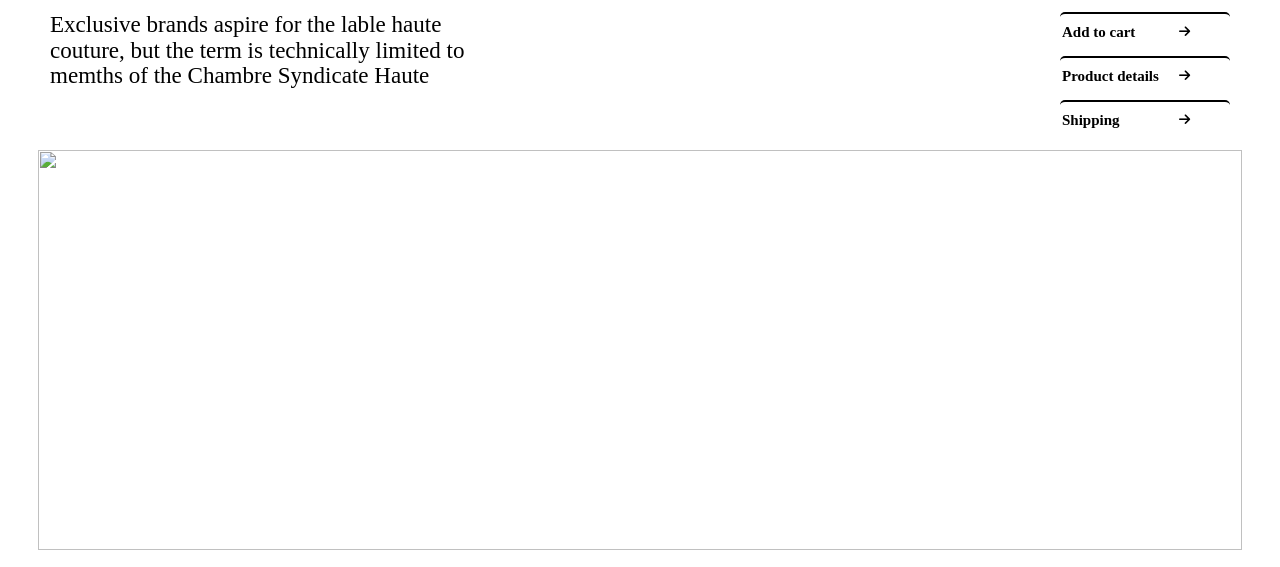
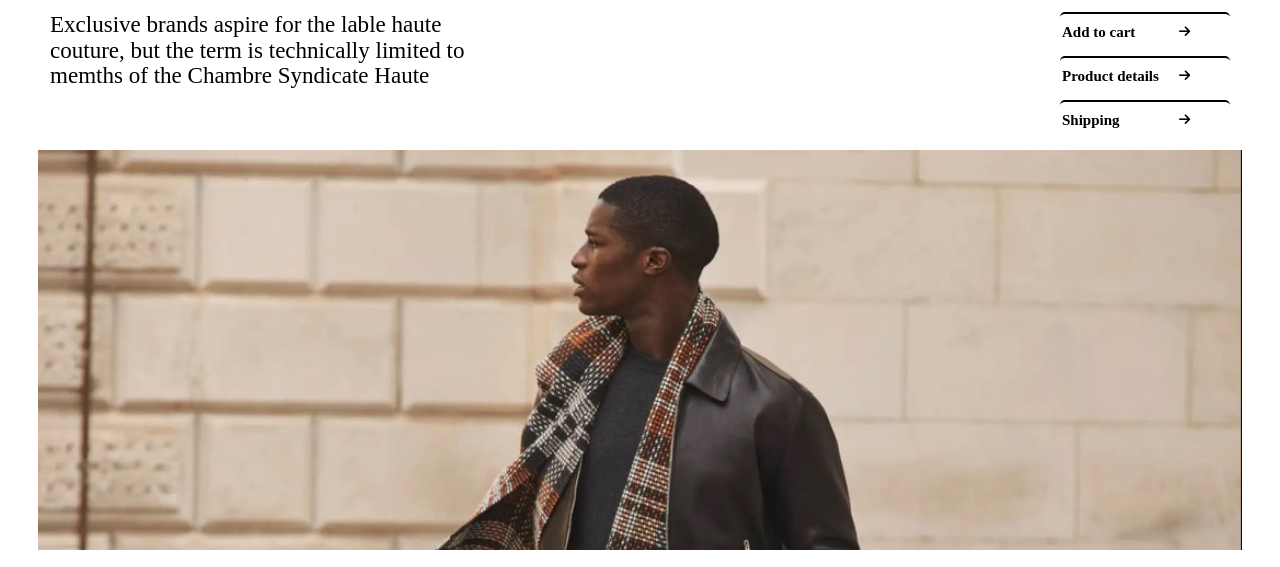
Before and after one commit to Deepakchamola/Shop_Jacket, a plain HTML site: page index.html in a window 1280 px wide. Shown: the part 239-806 px from the top of the page. Drawn offline with Linux system fonts and the light colour scheme; the site is published under a folder, as on GitHub Pages, so addresses that start at the root find nothing.

Commit message:
Update index.html

```diff
--- a/index.html
+++ b/index.html
@@ -43,7 +43,7 @@
       </div>
     </div>
     <div id="bottom">
-      <img src="/assets/img/img.jpg" alt="">
+      <img src="assets/img/img.jpg" alt="">
     </div>
   </div>
 </body>
```
